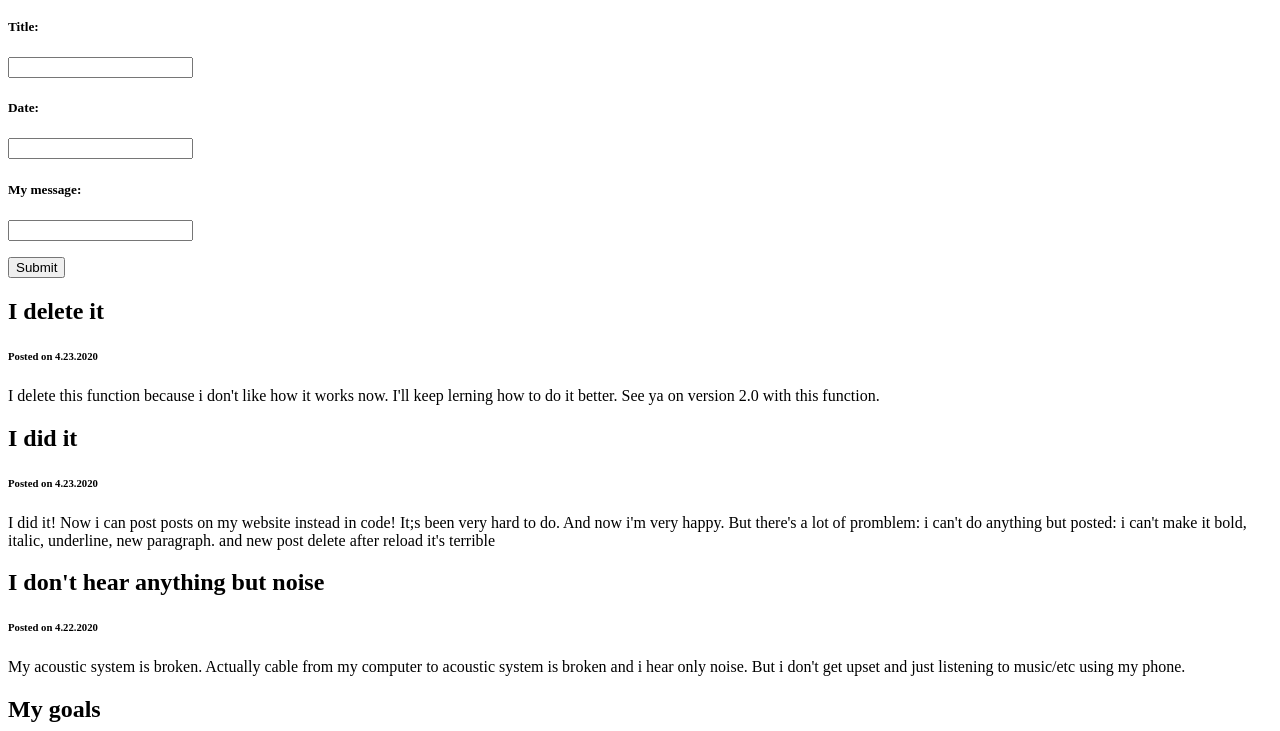
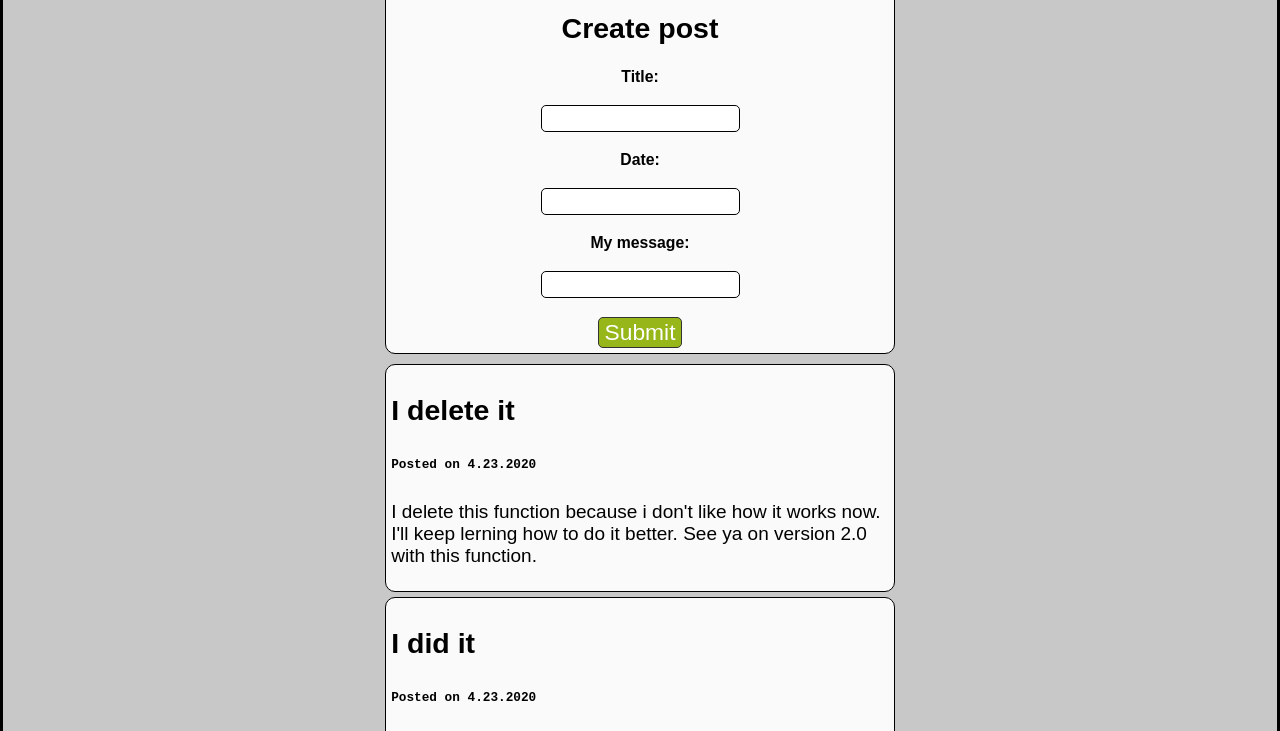
Before and after one commit to nsavchenko/nsavchenko.github.io, a plain HTML site: page index.html in a window 1280 px wide. Shown: the part 166-897 px from the top of the page. Drawn offline with Linux system fonts and the light colour scheme.

Commit message:
Update index.html

```diff
--- a/index.html
+++ b/index.html
@@ -3,7 +3,7 @@
     <head>
         <meta charset="utf-8">
         <title>My Blog</title>
-        <link rel="stylesheet" type="text/css" href="/stylesheet.css/">
+        <link rel="stylesheet" type="text/css" href="stylesheet.css">
     </head>
     <body>
 
```
